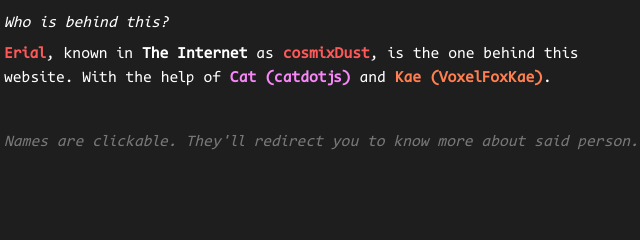
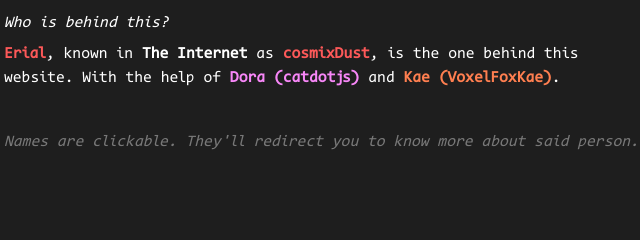
Before and after one commit to cosmixdust/cosmixdust.github.io, a plain HTML site: page html/questions.html in a window 1280 px wide. Shown: the part 435-675 px from the top of the page, 316-956 px from the left. Drawn offline with nearby package versions, Linux system fonts and the light colour scheme.

Commit message:
changed "Cat" to "Dora"

```diff
--- a/html/questions.html
+++ b/html/questions.html
@@ -24,7 +24,7 @@
         <h2><em>Who is behind this?</em></h2>
         <p><strong id="erial"><a href="./creators.html">Erial</a></strong>, known in <strong>The Internet</strong> as
         <strong id="erial"><a href="./creators.html">cosmixDust</a></strong>, is the one behind this website.
-        With the help of <strong id="cat"><a href="./creators.html">Cat (catdotjs)</a></strong> and
+        With the help of <strong id="cat"><a href="./creators.html">Dora (catdotjs)</a></strong> and
         <strong id="kae"><a href="./creators.html">Kae (VoxelFoxKae)</a></strong>.</p>
         <br>
         <p id="advice"><em>Names are clickable. They'll redirect you to know more about said person.</em></p>
```
